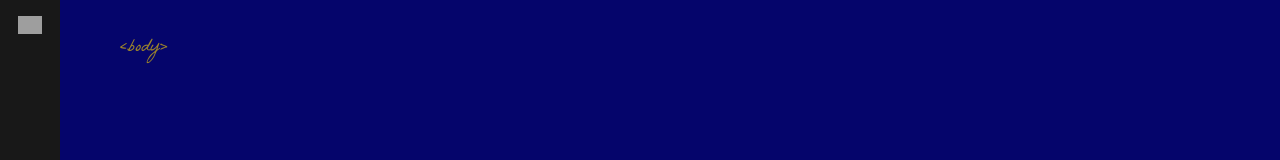
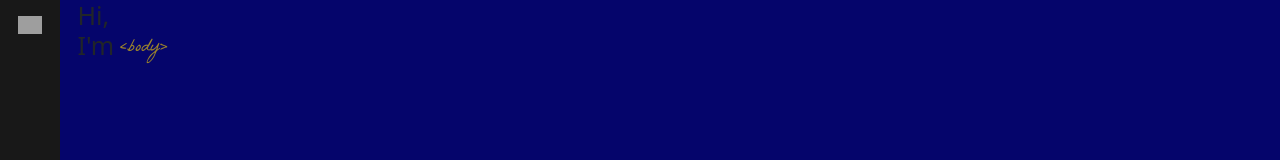
Before and after one commit to mathewfonteyne/developerPortfolio, a React (Create React App) app in the folder developer-portfolio/: page / in a window 1280 px wide. Shown: the top 160 px of the page. Built offline with nearby package versions, Linux system fonts and the light colour scheme; grey boxes are pictures that could not be loaded.

Commit message:
Added in beginning of Home Component.

```diff
--- a/developer-portfolio/src/App.jsx
+++ b/developer-portfolio/src/App.jsx
@@ -2,12 +2,15 @@
 import Layout from "./components/Layout/index";
 // import HomePage from "./components/HomePage";
 import { Routes, Route } from "react-router-dom";
+import Home from "./components/Home";
 
 function App() {
   return (
     <>
       <Routes>
-        <Route path="/" element={<Layout />} />
+        <Route path="/" element={<Layout />}>
+          <Route index element={<Home />} />
+        </Route>
       </Routes>
     </>
   );
--- /dev/null
+++ b/developer-portfolio/src/components/Home/index.js
@@ -0,0 +1,13 @@
+const Home = () => {
+  return (
+    <div className="container home-page">
+      <div className="text-zone">
+        <h1>
+          Hi, <br /> I'm
+        </h1>
+      </div>
+    </div>
+  );
+};
+
+export default Home;
```
Also changed, not shown: developer-portfolio/src/components/Home/index.scss (added).
